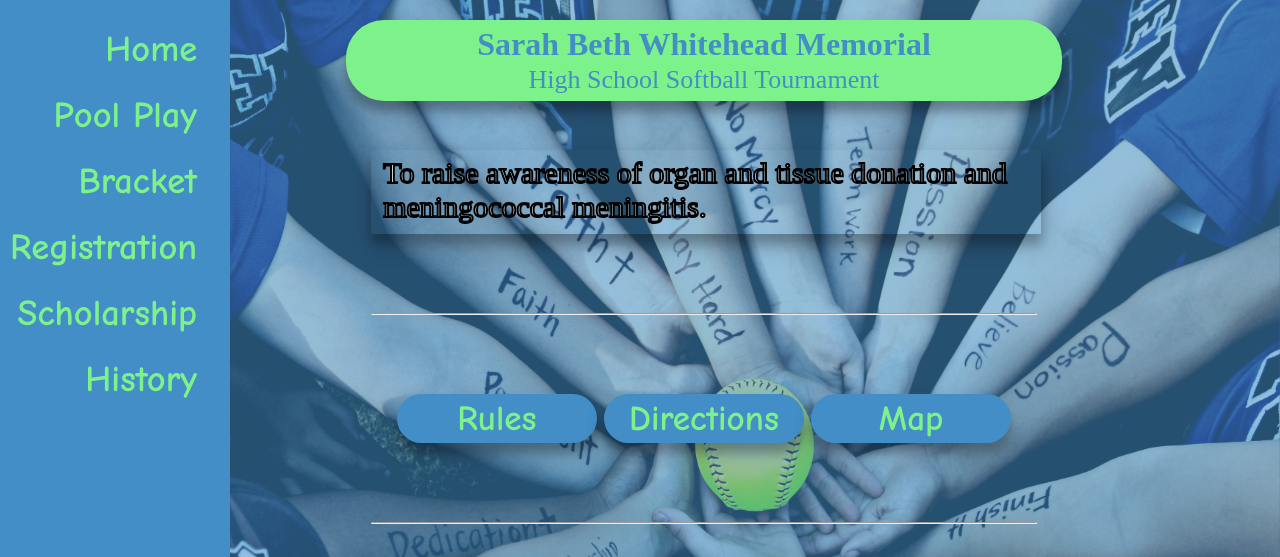
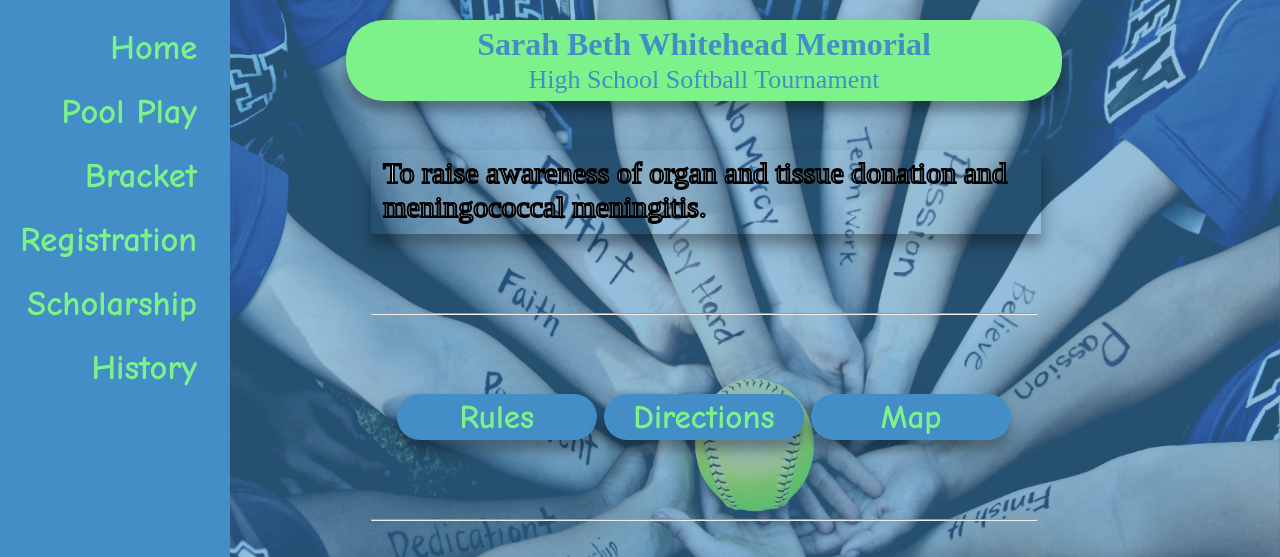
Before and after one commit to sbwhitehead/sarahbeth9, a plain HTML site: page index.html in a window 1280 px wide. Shown: the top 557 px of the page. Drawn offline with Linux system fonts and the light colour scheme; a web font is replaced by a local one.

Commit message:
Update whitehead.css

```diff
--- a/whitehead.css
+++ b/whitehead.css
@@ -62,25 +62,21 @@ button.bn {
 	height:100%;
 	border:none;
 	text-align:right;
-	font-size:20px;
 	-webkit-transition: width 1.7s; /* For Safari 3.1 to 6.0 */
    	transition: width 2s;
 	font-family: 'Comic Sans MS';
 	src: url("comic-sans-ms/comici.ttf");
-	font-size:calc(16px + 1.6vw);
+	font-size:calc(14px + 1.6vw);
         font-size-adjust:auto;
 	font-weight: bold;
 }
 
 button.bn:hover {
-	font-size:26px;
 	color:rgb(67, 142, 198);
 	background-color:#7df28b;
 	width: 100%;
 	transition: all .6s;
 	padding-right:18%;
-
-    font-size-adjust:auto;
 
 }
 
@@ -191,7 +187,7 @@ p.slide {
 div.border {
 	position:absolute;
 	top:440px;
-	width:82.5%;
+	width:82%;
 	height:290px;
 	border: 60px solid rgb(67, 142, 198);
 	bottom:360px;
@@ -315,7 +311,7 @@ button.forms {
    	 transition: width 2s;
 	font-family: 'Comic Sans MS';
 	src: url("comic-sans-ms/comici.ttf");
-	font-size:calc(16px + 1.5vw);
+	font-size:calc(14px + 1.5vw);
    	 font-size-adjust:auto;
 	font-weight: bold;
 	box-shadow: 0 10px 10px 0 rgba(0, 0, 0, 0.2), 0 10px 20px 0 rgba(0, 0, 0, 0.19);
```
